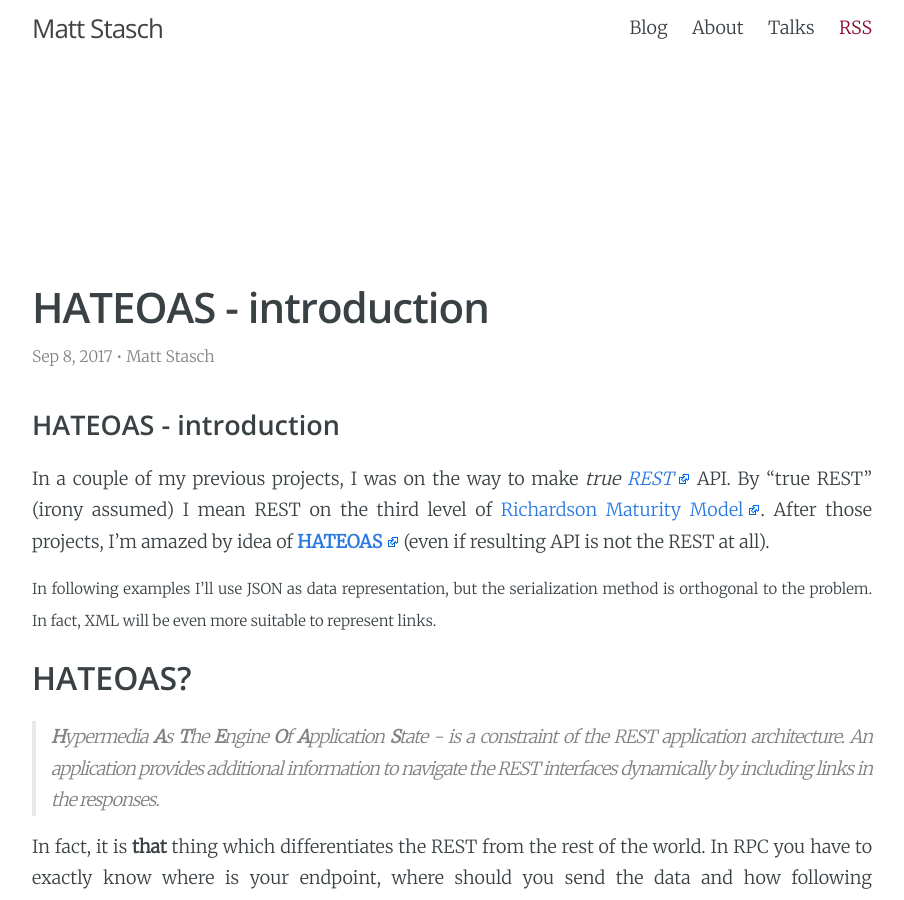
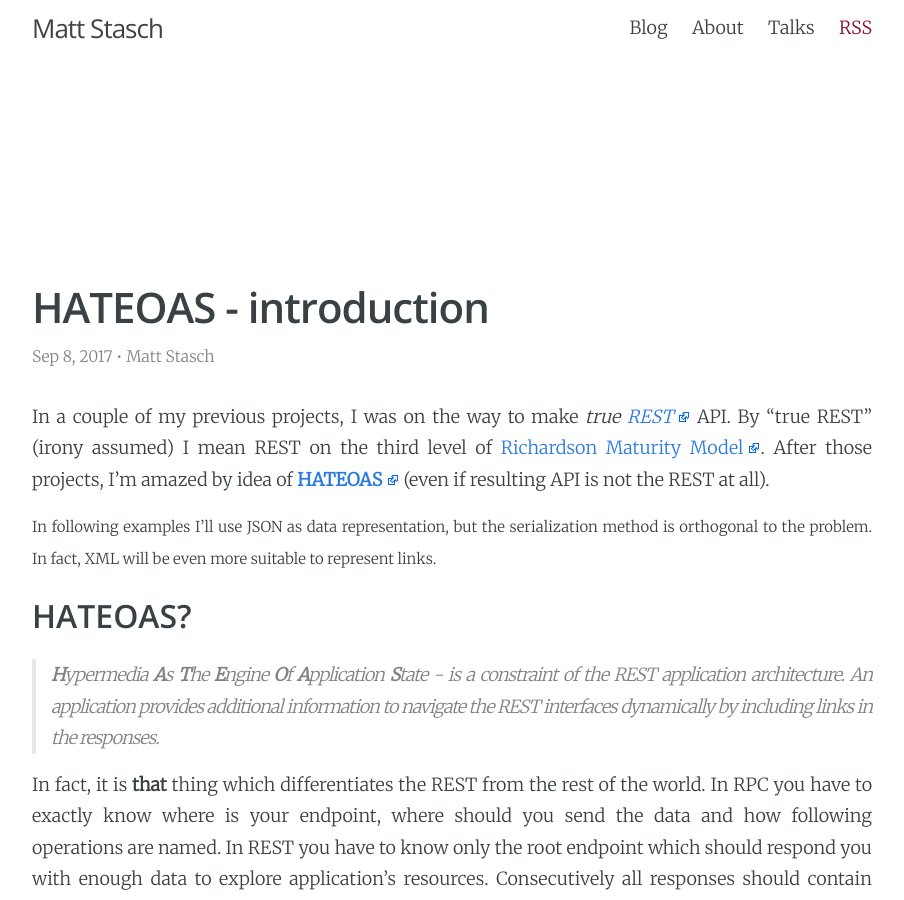
Before and after one commit to mat3u/mat3u.github.io, a Jekyll site: the page built from _posts/2017-09-08-HATEOAS-introduction.md, in a window 1280 px wide and 900 px high. Shown: the whole window, without its empty margins (188-1092 px from the left). Built offline with Jekyll 4.4.1, drawn with Linux system fonts in a browser that asks for light colours; comment, search, counter and statistics services are not loaded; some of the changed text lies outside the part shown.

Commit message:
Refactor code samples in HATEOAS

````diff
--- a/_posts/2017-09-08-HATEOAS-introduction.md
+++ b/_posts/2017-09-08-HATEOAS-introduction.md
@@ -4,9 +4,9 @@
 date: 2017-09-08 21:14
 ---
 
-# HATEOAS - introduction
+In a couple of my previous projects, I was on the way to make *true [REST][REST]* API. By "true REST" (irony assumed) I mean REST on the third level of [Richardson Maturity Model][RICHARDSON]. After those projects, I'm amazed by idea of [**HATEOAS**][WIKI] (even if resulting API is not the REST at all).
 
-In a couple of my previous projects, I was on the way to make *true [REST][REST]* API. By "true REST" (irony assumed) I mean REST on the third level of [Richardson Maturity Model][RICHARDSON]. After those projects, I'm amazed by idea of [**HATEOAS**][WIKI] (even if resulting API is not the REST at all).
+<!--more-->
 
 <small>In following examples I'll use JSON as data representation, but the serialization method is orthogonal to the problem. In fact, XML will be even more suitable to represent links.</small>
 
@@ -102,7 +106,8 @@
 This is what I was doing for years in my projects, but always I had that feeling that there is a better option. And, yes, no surprise - HATEOAS! Using links to determine what action should be available to the user and which is illegal, simplifies a lot in client applications. The front-end implementation is then fairly simple:
 
 ``` javascript
-<Button action={this.getDeleteHandler(this.resource.links.get("delete")) enabled={this.resource.links.has("delete")}}>
+<Button action={this.getDeleteHandler(this.resource.links.get("delete"))
+        enabled={this.resource.links.has("delete")}}>
 ```
 
 This can be even wrapped with some better abstraction to make it more readable. What is even more interesting, the user will not be able to perform such operation by simply enabling control that is triggering it, because this control won't have a URI and method to perform this action. It doesn't know where to send the request to do this operation. That is why I'm generating handler rather just passing it.
````
Also changed, not shown: other parts of _posts/2017-09-08-HATEOAS-introduction.md (+5 -1 lines).
